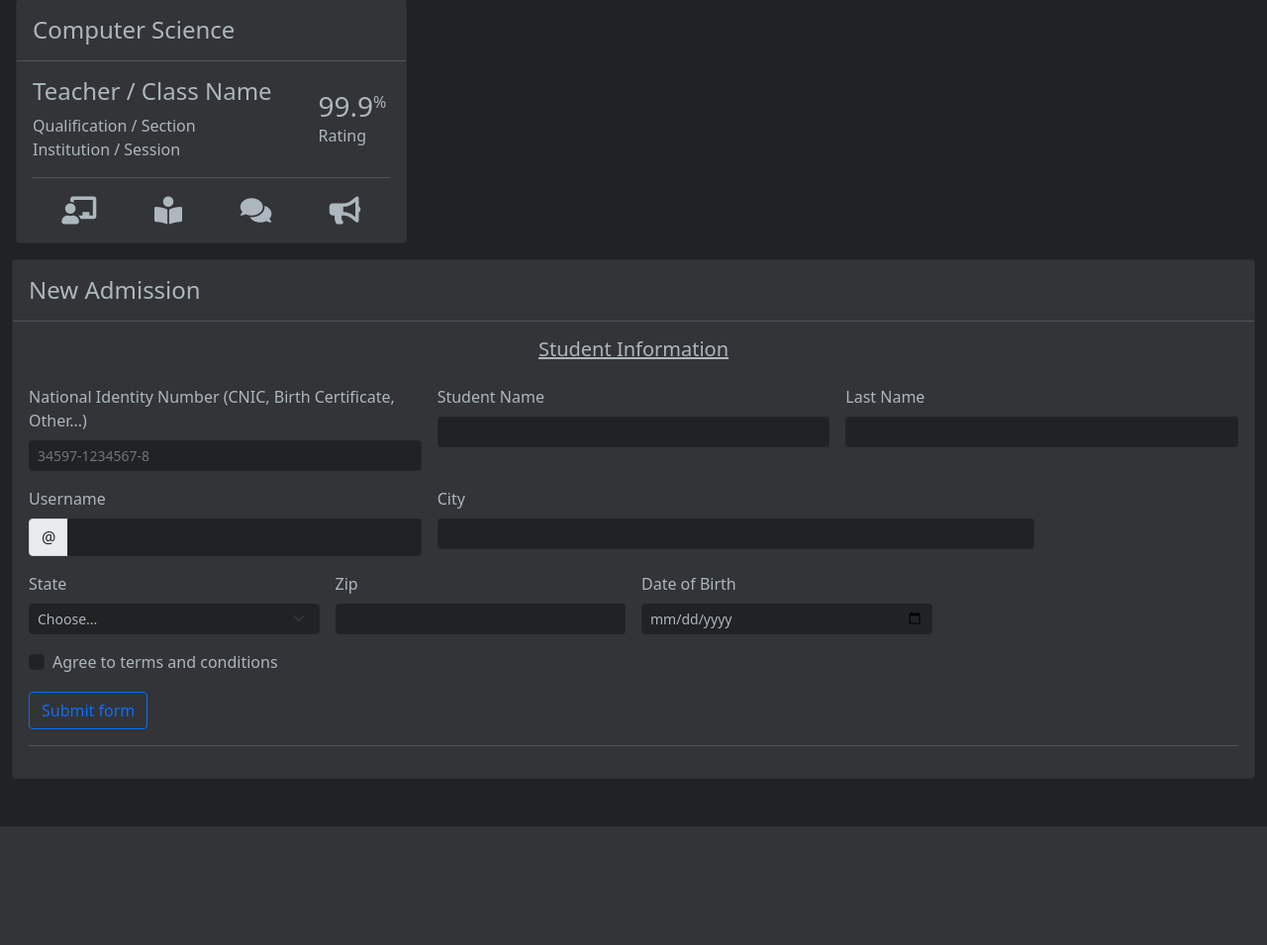
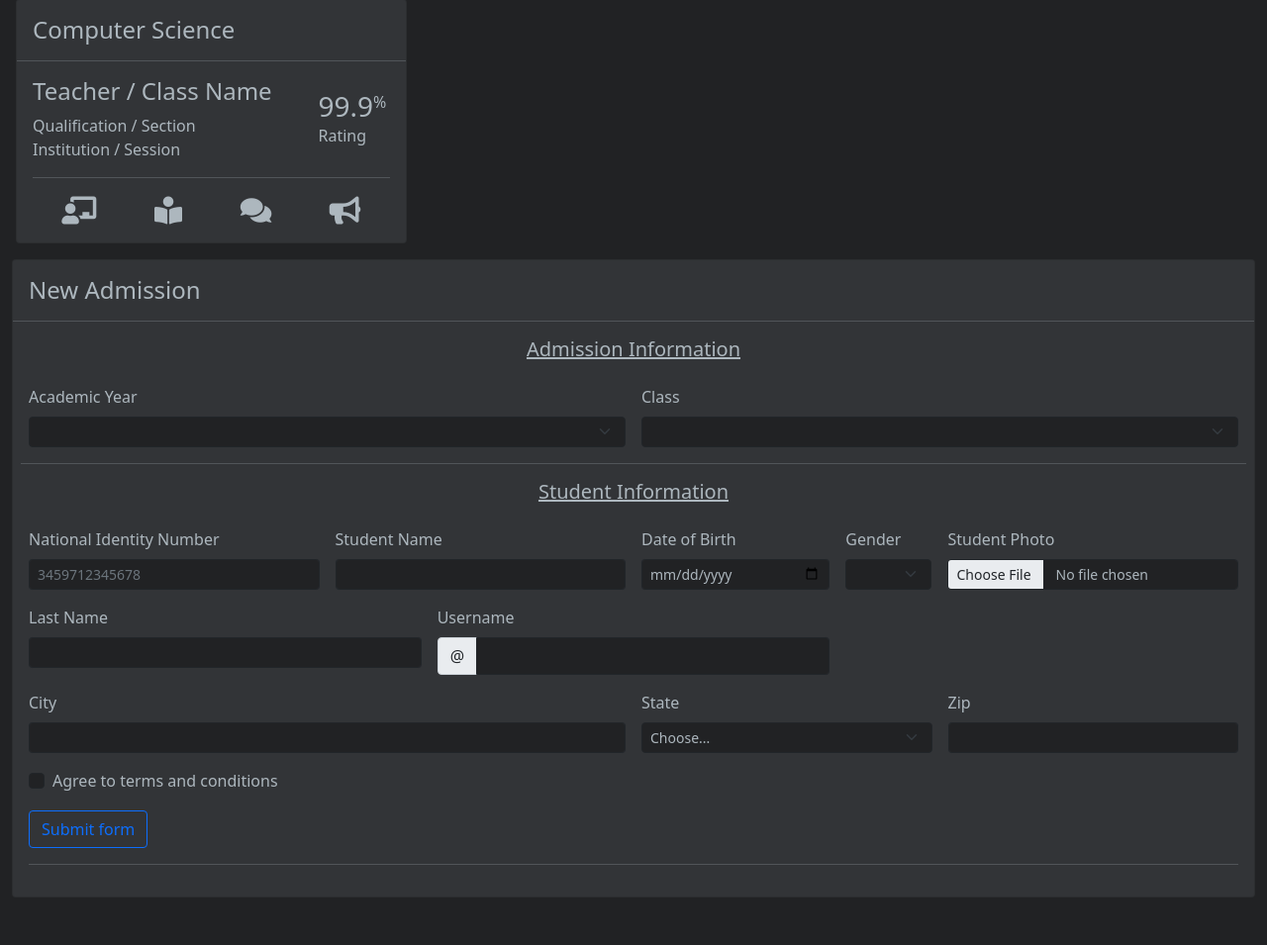
Before and after one commit to NumanNaseerNomi/NOMi.DAS.LMS, a PHP site: page /NOMi/iDAS/index.php in a window 1280 px wide. Shown: the part 65-1020 px from the top of the page at 99% size. Before the commit the page ends 900 px from the top, so only its background shows below. Run offline with PHP 8.4, Linux system fonts and the light colour scheme.

Commit message:
Update index.php

```diff
--- a/NOMi/iDAS/index.php
+++ b/NOMi/iDAS/index.php
@@ -6,15 +6,50 @@
   <div class="card-body">
     <div class="">
       <form class="row g-3">
+        <h5 class="text-center text-decoration-underline">Admission Information</h5>
+        <div class="col-md-6">
+          <label for="validationDefault04" class="form-label">Academic Year</label>
+          <select class="form-select form-select-sm bgDarkBlack border-dark fcLightBlack" id="validationDefault04" required>
+            <option selected disabled></option>
+            <option>2021-2022</option>
+            <option>2022-2023</option>
+          </select>
+        </div>
+        <div class="col-md-6">
+          <label for="validationDefault04" class="form-label">Class</label>
+          <select class="form-select form-select-sm bgDarkBlack border-dark fcLightBlack" id="validationDefault04" required>
+            <option selected disabled></option>
+            <option>PG</option>
+            <option>Prep</option>
+          </select>
+        </div>
+        <hr class="mb-0"/>
         <h5 class="text-center text-decoration-underline">Student Information</h5>
-        <div class="col-md-4">
-          <label for="nID" class="form-label">National Identity Number (CNIC, Birth Certificate, Other...)</label>
-          <input type="text" class="form-control form-control-sm bgDarkBlack border-dark fcLightBlack" id="nID" placeholder="34597-1234567-8" size="13" pattern="[0-9]{5}-[0-9]{7}-[0-9]{1}" required>
+        <div class="col-md-3">
+          <label for="nID" class="form-label">National Identity Number</label>
+          <input type="text" class="form-control form-control-sm bgDarkBlack border-dark fcLightBlack" id="nID" placeholder="3459712345678" size="13" pattern="[0-9]{13}" required>
         </div>
-        <div class="col-md-4">
+        <div class="col-md-3">
           <label for="validationDefault01" class="form-label">Student Name</label>
           <input type="text" class="form-control form-control-sm bgDarkBlack border-dark fcLightBlack" id="validationDefault01" required>
         </div>
+        <div class="col-md-2">
+          <label for="DOB" class="form-label">Date of Birth</label>
+          <input type="date" class="form-control form-control-sm bgDarkBlack border-dark fcLightBlack" id="DOB" required>
+        </div>
+        <div class="col-md-1">
+          <label for="validationDefault04" class="form-label">Gender</label>
+          <select class="form-select form-select-sm bgDarkBlack border-dark fcLightBlack" id="validationDefault04" required>
+            <option selected disabled></option>
+            <option>Female</option>
+            <option>Male</option>
+          </select>
+        </div>
+        <div class="col-md-3">
+            <label for="validationDefault04" class="form-label">Student Photo</label>
+            <input type="file" class="custom-file-input form-control form-select-sm bgDarkBlack border-dark fcLightBlack" accept=".jpg, .jpeg" id="inputGroupFile01">
+        </div>
+
         <div class="col-md-4">
           <label for="validationDefault02" class="form-label">Last Name</label>
           <input type="text" class="form-control form-control-sm bgDarkBlack border-dark fcLightBlack" id="validationDefault02" required>
@@ -42,10 +77,6 @@
           <label for="validationDefault05" class="form-label">Zip</label>
           <input type="text" class="form-control form-control-sm bgDarkBlack border-dark fcLightBlack" id="validationDefault05" required>
         </div>
-        <div class="col-md-3">
-          <label for="DOB" class="form-label">Date of Birth</label>
-          <input type="date" class="form-control form-control-sm bgDarkBlack border-dark fcLightBlack" id="DOB" required>
-        </div>
         <div class="col-12">
           <div class="form-check">
             <input class="form-check-input bgDarkBlack border-dark" type="checkbox" id="invalidCheck2" required>
```
